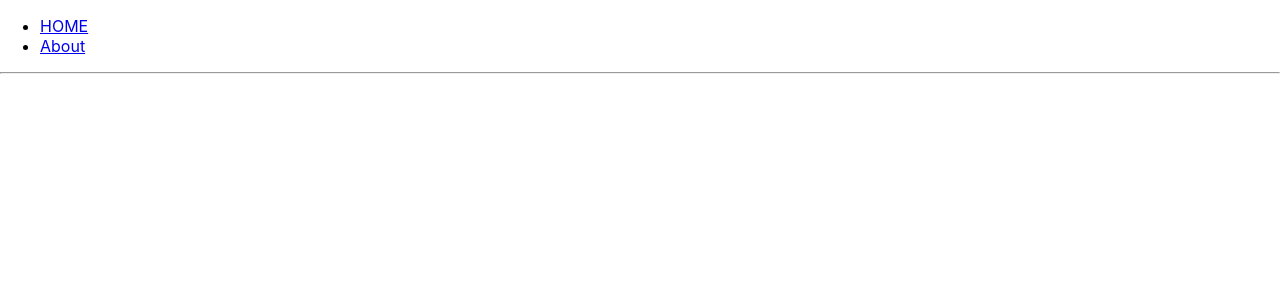
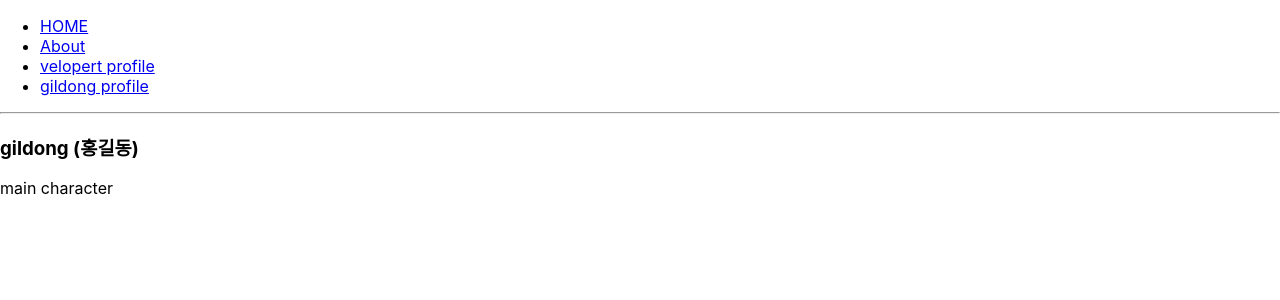
Before and after one commit to sumin-hwang/React, a React (Create React App) app in the folder router-tutorial/: page /profile/gildong in a window 1280 px wide. Before the commit this address had no page. Shown: the top 300 px of the page. Built offline with nearby package versions, Linux system fonts and the light colour scheme.

Commit message:
useParams 적용

```diff
--- a/router-tutorial/src/App.js
+++ b/router-tutorial/src/App.js
@@ -2,6 +2,7 @@ import React from 'react';
 import {Route, Routes, Link} from 'react-router-dom';
 import About from './About';
 import Home from './Home';
+import Profile from './Profile';
 
 const App = () => {
   return (
@@ -13,11 +14,18 @@ const App = () => {
         <li>
           <Link to="/about"> About</Link>
         </li>
+        <li>
+          <Link to="profile/velopert">velopert profile</Link>
+        </li>
+        <li>
+          <Link to="profile/gildong">gildong profile</Link>
+        </li>
       </ul>
       <hr/>
       <Routes>
         <Route path ="/" element={<Home />} exact={true}/> {/**<Route>사용시 <Routes>로 묶어주어야 하며, component = {HOME}대신 element ={<Home />}처럼 사용 */}
         <Route path ="/about" element={<About />} />
+        <Route path="/profile/:username" element={<Profile />} />
       </Routes>
     </div>
   );
--- /dev/null
+++ b/router-tutorial/src/Profile.js
@@ -0,0 +1,35 @@
+import React from "react";
+import { useParams } from "react-router-dom";
+
+const data={
+    velopert : {
+        name : '김민준',
+        desc : 'react developer'
+    },
+    gildong : {
+        name : '홍길동',
+        desc : 'main character'
+    }
+};
+
+console.log('profile.js')
+
+const Profile = () => {
+    const {username} = useParams();
+    const profile = data[username];
+
+    if(!profile){
+        return <div> 존재하지 않는 사용자 입니다.</div>
+    }
+
+    return(
+        <div>
+            <h3>
+                {username} ({profile.name})
+            </h3>
+            <p>{profile.desc}</p>
+        </div>
+    );
+};
+
+export default Profile;
```
